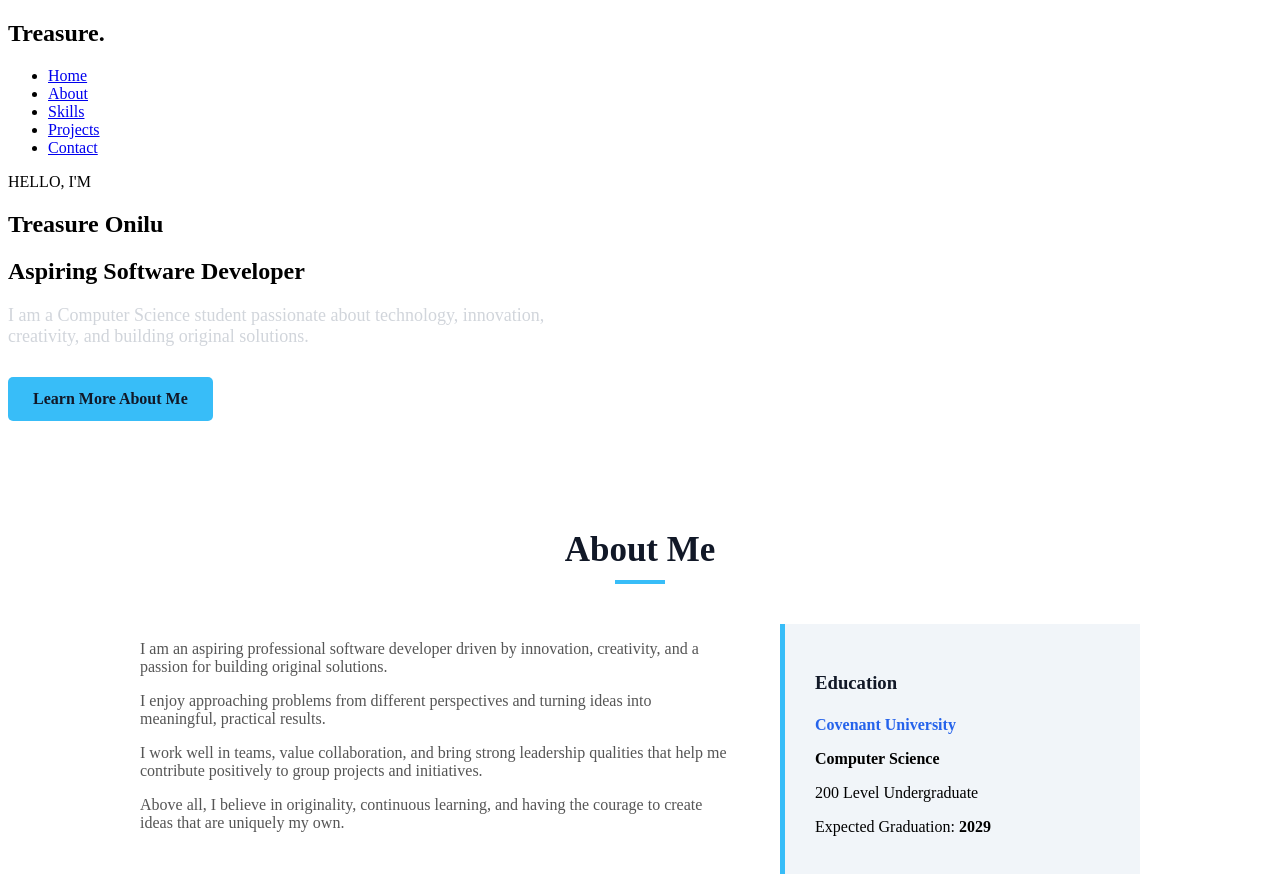
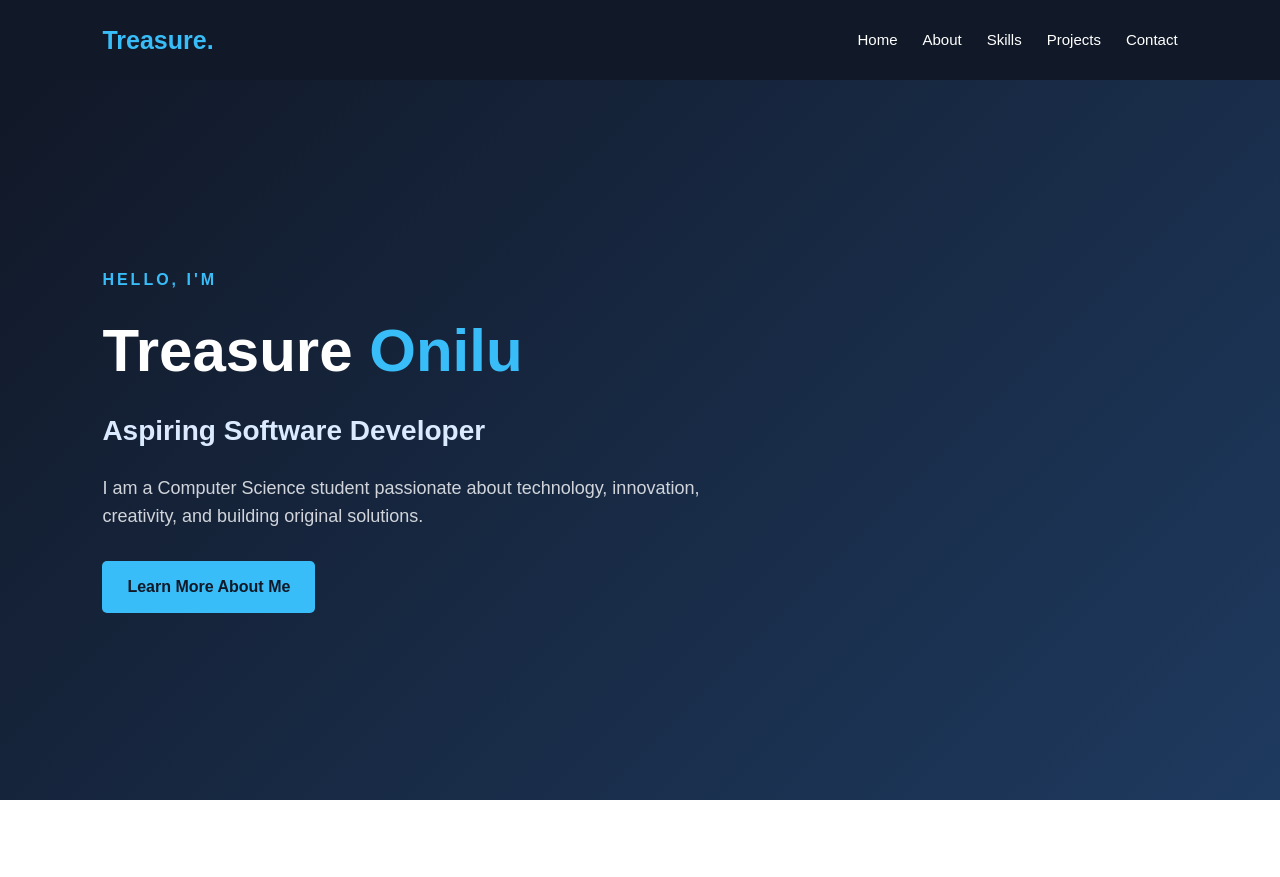
Before and after one commit to doyin0025/treasure-portfolio, a plain HTML site: page index.html in a window 1280 px wide. Shown: the top 877 px of the page. Drawn offline with Linux system fonts and the light colour scheme.

Commit message:
Add files via upload

```diff
--- a/style.css
+++ b/style.css
@@ -1,3 +1,104 @@
+* {
+    margin: 0;
+    padding: 0;
+    box-sizing: border-box;
+}
+
+html {
+    scroll-behavior: smooth;
+}
+
+body {
+    font-family: Arial, sans-serif;
+    line-height: 1.6;
+    color: #222;
+    background-color: #ffffff;
+}
+
+
+/* ------------------------------
+   NAVIGATION BAR
+------------------------------ */
+
+header {
+    background-color: #111827;
+    padding: 20px 8%;
+    position: sticky;
+    top: 0;
+    z-index: 100;
+}
+
+nav {
+    display: flex;
+    justify-content: space-between;
+    align-items: center;
+}
+
+.logo {
+    color: #38bdf8;
+    font-size: 25px;
+}
+
+nav ul {
+    list-style: none;
+    display: flex;
+    gap: 25px;
+}
+
+nav ul li a {
+    color: white;
+    text-decoration: none;
+    font-size: 15px;
+}
+
+nav ul li a:hover {
+    color: #38bdf8;
+}
+
+
+/* ------------------------------
+   HOME / HERO SECTION
+------------------------------ */
+
+.hero {
+    min-height: 90vh;
+    background: linear-gradient(
+        135deg,
+        #111827,
+        #1e3a5f
+    );
+
+    display: flex;
+    align-items: center;
+    padding: 60px 8%;
+}
+
+.hero-text {
+    max-width: 700px;
+    color: white;
+}
+
+.small-heading {
+    color: #38bdf8;
+    font-weight: bold;
+    letter-spacing: 3px;
+    margin-bottom: 10px;
+}
+
+.hero h1 {
+    font-size: 60px;
+    margin-bottom: 10px;
+}
+
+.hero h1 span {
+    color: #38bdf8;
+}
+
+.hero h2 {
+    font-size: 28px;
+    margin-bottom: 20px;
+    color: #dbeafe;
+}
 
 .hero-text > p:not(.small-heading) {
     font-size: 18px;
```
